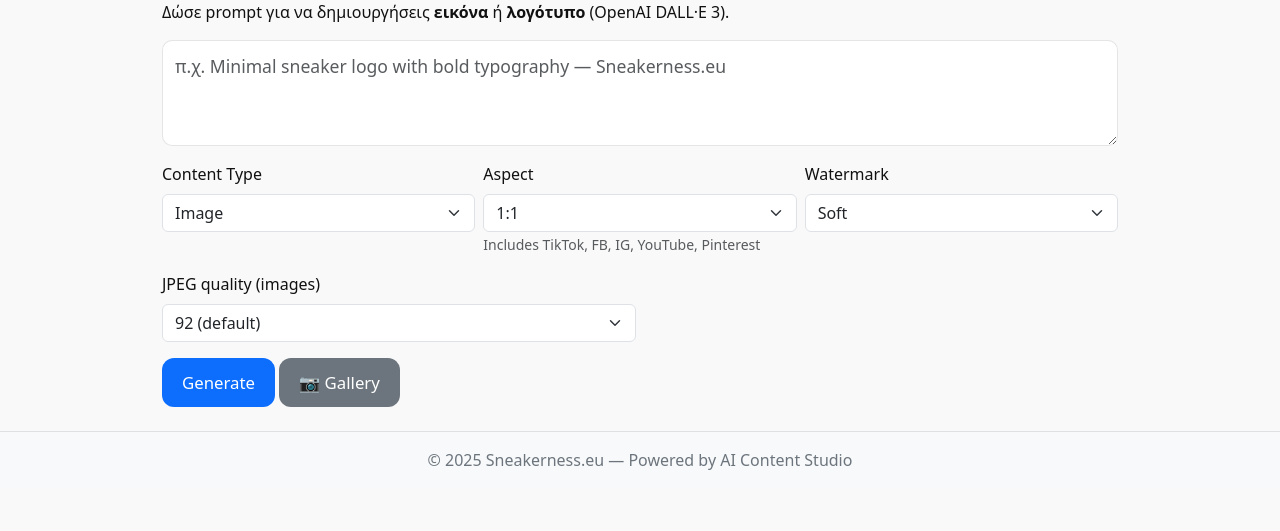
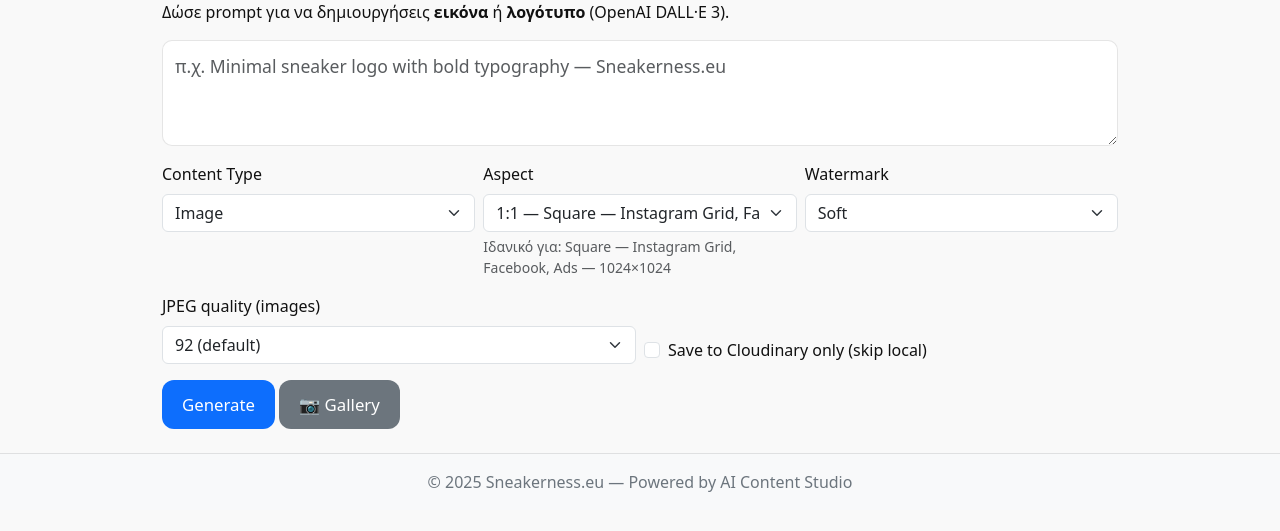
Before and after one commit to ster4runsneakers/ai-content-studio, a Flask app: page / in a window 1280 px wide. Shown: the part 142-673 px from the top of the page. Run offline with Flask 3, Linux system fonts and the light colour scheme.

Commit message:
Cloudinary integration + save to cloud-only option

```diff
--- a/app.py
+++ b/app.py
@@ -1,9 +1,9 @@
 import os, io, base64, json, time, requests
+from datetime import datetime
 from flask import Flask, render_template, request, redirect, url_for
-from openai import OpenAI
 from dotenv import load_dotenv
 from PIL import Image, ImageDraw, ImageFont
-from datetime import datetime
+from openai import OpenAI
 
 # ── ENV ─────────────────────────────────────────
 load_dotenv()
@@ -11,11 +11,20 @@ OPENAI_KEY = os.getenv("OPENAI_API_KEY") or ""
 print("DEBUG OPENAI:", (OPENAI_KEY[:8] + "...") if OPENAI_KEY else "MISSING")
 client = OpenAI(api_key=OPENAI_KEY) if OPENAI_KEY else None
 
+# Cloudinary (προαιρετικό)
+import cloudinary, cloudinary.uploader, cloudinary.api
+CLOUDINARY_URL = os.getenv("CLOUDINARY_URL") or ""
+CLOUDINARY_FOLDER = (os.getenv("CLOUDINARY_FOLDER") or "ai-content-studio").strip("/")
+if CLOUDINARY_URL:
+    cloudinary.config(cloudinary_url=CLOUDINARY_URL)
+    print("Cloudinary: ON → folder:", CLOUDINARY_FOLDER)
+else:
+    print("Cloudinary: OFF (no CLOUDINARY_URL)")
+
 # ── DEBUG SWITCH ────────────────────────────────
 DEBUG_LOG = False
 def log(*args):
-    if DEBUG_LOG:
-        print(*args)
+    if DEBUG_LOG: print(*args)
 
 # ── FLASK ───────────────────────────────────────
 app = Flask(__name__)
@@ -31,6 +40,14 @@ ASPECT_SIZES = {
     "Facebook":  (1200, 628),    # ~1.91:1
     "Pinterest": (1000, 1500),   # 2:3
 }
+ASPECT_PRESETS = [
+    {"value":"1:1",       "w":1024, "h":1024, "label":"Square — Instagram Grid, Facebook, Ads"},
+    {"value":"9:16",      "w":1024, "h":1820, "label":"Vertical 9:16 — TikTok, Reels, Shorts"},
+    {"value":"4:5",       "w":1024, "h":1280, "label":"Portrait 4:5 — Instagram Feed"},
+    {"value":"16:9",      "w":1280, "h":720,  "label":"Wide 16:9 — YouTube, Website Banners"},
+    {"value":"Facebook",  "w":1200, "h":628,  "label":"Facebook Link/Feed Ads"},
+    {"value":"Pinterest", "w":1000, "h":1500, "label":"Pinterest Pins"},
+]
 WATERMARK_DEFAULT_TEXT = "Sneakerness.eu"
 
 # ── HELPERS ─────────────────────────────────────
@@ -38,21 +55,17 @@ def add_watermark(pil_img, text=WATERMARK_DEFAULT_TEXT, style="soft"):
     """ style: 'none'|'soft'|'badge' """
     if style == "none" or not text:
         return pil_img
-
     img = pil_img.convert("RGBA")
     w, h = img.size
     overlay = Image.new("RGBA", img.size, (0,0,0,0))
     draw = ImageDraw.Draw(overlay)
-
     try:
         font = ImageFont.truetype("arial.ttf", max(18, w // 40))
     except:
         font = ImageFont.load_default()
-
     bbox = draw.textbbox((0,0), text, font=font)
     text_w, text_h = bbox[2], bbox[3]
     pad = max(8, w // 200)
-
     if style == "badge":
         box_w = text_w + pad*3
         box_h = text_h + pad*2
@@ -66,58 +79,19 @@ def add_watermark(pil_img, text=WATERMARK_DEFAULT_TEXT, style="soft"):
         y = h - text_h - pad
         draw.text((x+1, y+1), text, font=font, fill=(0,0,0,120))
         draw.text((x, y), text, font=font, fill=(255,255,255,220))
-
     return Image.alpha_composite(img, overlay).convert("RGB")
 
 def white_to_transparent(pil_img, threshold=245):
     """ Λογότυπα: λευκό φόντο → διαφάνεια """
     img = pil_img.convert("RGBA")
-    datas = img.getdata()
     new_data = []
-    for r, g, b, a in datas:
+    for r, g, b, a in img.getdata():
         if r > threshold and g > threshold and b > threshold:
             new_data.append((r, g, b, 0))
         else:
             new_data.append((r, g, b, a))
     img.putdata(new_data)
     return img
-
-def save_from_url(url, prefix="gen", quality=92, as_png=False, wm_style="soft"):
-    resp = requests.get(url, timeout=120)
-    resp.raise_for_status()
-    img = Image.open(io.BytesIO(resp.content))
-
-    ts = datetime.now().strftime("%Y%m%d_%H%M%S")
-    ext = "png" if as_png else "jpg"
-    out_path = os.path.join(OUTPUT_DIR, f"{prefix}_{ts}.{ext}")
-
-    if as_png:
-        if img.mode != "RGBA": img = img.convert("RGBA")
-        img.save(out_path)
-    else:
-        img = img.convert("RGB")
-        img = add_watermark(img, style=wm_style)
-        img.save(out_path, quality=quality)
-
-    if not os.path.exists(out_path):
-        raise RuntimeError(f"save_from_url failed: {out_path}")
-    log("DEBUG SAVED (url) →", out_path)
-    return out_path
-
-def save_from_b64(b64_data, prefix="gen", out_format="png"):
-    """ Αποθήκευση base64 με ΣΩΣΤΟ extension. """
-    raw = base64.b64decode(b64_data)
-    ts = datetime.now().strftime("%Y%m%d_%H%M%S")
-    ext = (out_format or "png").lower()
-    if ext not in {"png", "jpg", "jpeg"}:
-        ext = "png"
-    out_path = os.path.join(OUTPUT_DIR, f"{prefix}_{ts}.{ext}")
-    with open(out_path, "wb") as f:
-        f.write(raw)
-    if not os.path.exists(out_path) or os.path.getsize(out_path) == 0:
-        raise RuntimeError(f"save_from_b64 failed (empty): {out_path}")
-    log("DEBUG SAVED (b64) →", out_path, "| size:", os.path.getsize(out_path))
-    return out_path
 
 def with_retries(fn, attempts=3, delay=1.5):
     last_err = None
@@ -135,39 +109,70 @@ def generate_with_openai(prompt, size_str="1024x1024"):
     def _call():
         return client.images.generate(model="gpt-image-1", prompt=prompt, size=size_str)
     resp = with_retries(_call, attempts=3, delay=2.0)
+    first = resp.data[0]
+    return {
+        "url":  getattr(first, "url", None),
+        "b64":  getattr(first, "b64_json", None),
+        "format": getattr(resp, "output_format", None) or getattr(first, "output_format", None) or "png"
+    }
 
-    log("DEBUG RAW RESPONSE:", resp)
-    first = resp.data[0]
-    url = getattr(first, "url", None)
-    b64 = getattr(first, "b64_json", None)
-    out_fmt = getattr(resp, "output_format", None) or getattr(first, "output_format", None) or "png"
-    log("DEBUG URL:", url)
-    log("DEBUG B64:", "YES" if b64 else "NO", "| format:", out_fmt)
+def upload_pil_to_cloudinary(pil_img, public_id, fmt="png", tags=None):
+    """Ανεβάζει PIL εικόνα απευθείας στο Cloudinary (χωρίς τοπικό save)."""
+    if not CLOUDINARY_URL:
+        return None, None
+    buf = io.BytesIO()
+    fmt = fmt.lower()
+    if fmt in ("jpg", "jpeg"):
+        pil_img = pil_img.convert("RGB")
+        pil_img.save(buf, format="JPEG", quality=92)
+    else:
+        if pil_img.mode != "RGBA":  # κρατάμε διαφάνεια όπου χρειάζεται (logos)
+            pil_img = pil_img.convert("RGBA")
+        pil_img.save(buf, format="PNG")
+    buf.seek(0)
+    res = cloudinary.uploader.upload(
+        buf,
+        folder=CLOUDINARY_FOLDER,
+        public_id=public_id,
+        overwrite=True,
+        resource_type="image",
+        tags=tags or []
+    )
+    return res.get("secure_url"), res
 
-    return {"url": url, "b64": b64, "format": out_fmt}
+def save_local(pil_img, out_path, quality=92, as_png=False):
+    os.makedirs(os.path.dirname(out_path), exist_ok=True)
+    if as_png:
+        if pil_img.mode != "RGBA": pil_img = pil_img.convert("RGBA")
+        pil_img.save(out_path)
+    else:
+        pil_img = pil_img.convert("RGB")
+        pil_img.save(out_path, quality=quality)
+    if not os.path.exists(out_path):
+        raise RuntimeError(f"Local save failed: {out_path}")
+    return out_path
 
 def write_metadata(out_path, payload:dict):
-    with open(out_path.rsplit('.',1)[0] + ".json", "w", encoding="utf-8") as f:
+    meta_path = out_path.rsplit('.',1)[0] + ".json"
+    with open(meta_path, "w", encoding="utf-8") as f:
         json.dump(payload, f, ensure_ascii=False, indent=2)
 
 # ── ROUTES ──────────────────────────────────────
 @app.route("/", methods=["GET", "POST"])
 def index():
     if request.method == "POST":
-        log("DEBUG FORM DATA:", request.form)
-
         user_prompt  = (request.form.get("prompt") or "").strip()
         aspect       = (request.form.get("aspect") or "1:1").strip()
         quality      = int(request.form.get("quality") or 92)
         content_type = (request.form.get("content_type") or "image").strip()  # image|logo
         wm_style     = (request.form.get("wm_style") or "soft").strip()       # soft|badge|none
+        cloud_only   = (request.form.get("cloud_only") == "1")
 
         if not user_prompt:
-            log("DEBUG: Missing prompt!")
             return "<pre>Missing prompt</pre>", 400
 
         width, height = ASPECT_SIZES.get(aspect, (1024,1024))
-        # DALL·E: για non-square στέλνουμε 1024x1024 και κάνουμε resize μετά
+        # OpenAI images API: μη-τετράγωνα → ζητάμε 1024x1024 και κάνουμε resize τοπικά
         size_str = f"{width}x{height}" if width==height else "1024x1024"
 
         final_prompt = user_prompt
@@ -178,71 +183,142 @@ def index():
         try:
             result = generate_with_openai(final_prompt, size_str=size_str)
 
-            # SAFE prefix για Windows/URLs (π.χ. 1:1 -> 1x1)
-            safe_aspect = aspect.replace(":", "x")
-            prefix = f"{'logo' if (content_type == 'logo') else 'gen'}_{safe_aspect}"
-
+            # Λήψη εικόνας → PIL
             if result["url"]:
-                out_path = save_from_url(
-                    result["url"], prefix=prefix, quality=quality,
-                    as_png=(content_type == "logo"),
-                    wm_style=("none" if content_type == "logo" else wm_style)
-                )
+                resp = requests.get(result["url"], timeout=120)
+                resp.raise_for_status()
+                img = Image.open(io.BytesIO(resp.content))
             elif result["b64"]:
-                out_fmt = "png" if content_type == "logo" else (result.get("format") or "png")
-                out_path = save_from_b64(result["b64"], prefix=prefix, out_format=out_fmt)
+                raw = base64.b64decode(result["b64"])
+                img = Image.open(io.BytesIO(raw))
             else:
                 return "<pre>No image returned from OpenAI (check verification/limits).</pre>", 500
 
-            # Post-process
-            img = Image.open(out_path)
+            # Post-process (resize + watermark/transparency)
+            safe_aspect = aspect.replace(":", "x")
+            ts = datetime.now().strftime("%Y%m%d_%H%M%S")
+            prefix = f"{'logo' if (content_type == 'logo') else 'gen'}_{safe_aspect}"
+            public_id = f"{prefix}_{ts}"
+
             if content_type == "logo":
                 if img.mode != "RGBA": img = img.convert("RGBA")
                 img = white_to_transparent(img, threshold=245)
                 if (width, height) != img.size:
                     img = img.resize((width, height))
-                img.save(out_path)  # PNG
+                final_fmt = "png"
             else:
                 img = img.convert("RGB")
                 if (width, height) != img.size:
                     img = img.resize((width, height))
                 img = add_watermark(img, style=wm_style)
-                img.save(out_path, quality=quality)
+                final_fmt = "jpg"
 
-            log("DEBUG FINAL SAVE →", out_path, "| size:", os.path.getsize(out_path))
+            cloud_url = None
+            # Cloud upload (αν υπάρχει CLOUDINARY_URL)
+            if CLOUDINARY_URL:
+                tags = [f"aspect:{safe_aspect}", f"type:{content_type}"]
+                if content_type != "logo":
+                    tags += [f"wm:{wm_style}", f"q:{quality}"]
+                cloud_url, _res = upload_pil_to_cloudinary(img, public_id=public_id, fmt=final_fmt, tags=tags)
+                if cloud_url:
+                    print("Cloud URL:", cloud_url)
 
-            payload = {
-                "prompt": user_prompt,
-                "final_prompt": final_prompt,
-                "aspect": aspect,
-                "width": width, "height": height,
-                "engine": "openai:gpt-image-1",
-                "content_type": content_type,
-                "watermark_style": ("none" if content_type == "logo" else wm_style),
-                "created_at": datetime.now().isoformat(),
-                "file": out_path.replace("\\", "/")
-            }
-            write_metadata(out_path, payload)
+            # Local save (αν ΔΕΝ είναι cloud_only)
+            out_web_path = None
+            if not cloud_only:
+                ext = "png" if (final_fmt == "png") else "jpg"
+                out_path = os.path.join(OUTPUT_DIR, f"{public_id}.{ext}")
+                save_local(img, out_path, quality=quality, as_png=(final_fmt == "png"))
+                print("FINAL SAVE:", os.path.abspath(out_path), "SIZE:", os.path.getsize(out_path))
+                payload = {
+                    "prompt": user_prompt,
+                    "final_prompt": final_prompt,
+                    "aspect": aspect,
+                    "width": width, "height": height,
+                    "engine": "openai:gpt-image-1",
+                    "content_type": content_type,
+                    "watermark_style": ("none" if content_type == "logo" else wm_style),
+                    "created_at": datetime.now().isoformat(),
+                    "file": out_path.replace("\\", "/"),
+                    "cloudinary_url": cloud_url
+                }
+                write_metadata(out_path, payload)
+                out_web_path = f"/static/outputs/{os.path.basename(out_path)}"
+            else:
+                # cloud-only: δεν γράφουμε τοπικό αρχείο
+                pass
 
             return redirect(url_for("gallery"))
 
         except Exception as e:
-            log("DEBUG ERROR:", e)
             return f"<pre>Image generation failed:\n{e}</pre>", 500
 
     return render_template(
         "index.html",
         aspects=list(ASPECT_SIZES.keys()),
-        wm_styles=["soft", "badge", "none"]
+        wm_styles=["soft", "badge", "none"],
+        presets=ASPECT_PRESETS
     )
 
 @app.route("/gallery")
 def gallery():
-    # Ταξινόμηση με βάση mtime (νεότερα πρώτα)
-    files = [f for f in os.listdir(OUTPUT_DIR) if f.lower().endswith((".jpg", ".png"))]
-    files.sort(key=lambda fn: os.path.getmtime(os.path.join(OUTPUT_DIR, fn)), reverse=True)
-    files = [f"/static/outputs/{f}" for f in files]
+    """Συνδυαστική gallery: Cloudinary (αν υπάρχει) + τοπικά αρχεία."""
+    items = []
+
+    # 1) Cloudinary assets (νεότερα πρώτα)
+    if CLOUDINARY_URL:
+        try:
+            res = cloudinary.api.resources(
+                type="upload",
+                prefix=CLOUDINARY_FOLDER + "/",  # μόνο ο φάκελος μας
+                max_results=100,
+                direction="desc",
+                context=False,
+                tags=False
+            )
+            for r in res.get("resources", []):
+                items.append({
+                    "url": r.get("secure_url"),
+                    "mtime": r.get("created_at")  # ISO string
+                })
+        except Exception as e:
+            print("Cloudinary list error:", e)
+
+    # 2) Local files
+    try:
+        names = os.listdir(OUTPUT_DIR)
+    except Exception as e:
+        names = []
+        print("GALLERY LIST ERROR:", e)
+
+    local_imgs = [f for f in names if f.lower().endswith((".jpg", ".jpeg", ".png"))]
+    for fname in local_imgs:
+        path = os.path.join(OUTPUT_DIR, fname)
+        try:
+            mtime = os.path.getmtime(path)
+        except:
+            mtime = 0
+        items.append({
+            "url": f"/static/outputs/{fname}",
+            "mtime": mtime
+        })
+
+    # Κανονικοποίηση mtime για sort: ISO string → timestamp
+    def to_ts(m):
+        if isinstance(m, (int, float)): return float(m)
+        # Cloudinary created_at e.g. "2025-10-01T16:22:33Z"
+        try:
+            return datetime.fromisoformat(m.replace("Z","+00:00")).timestamp()
+        except:
+            return 0.0
+
+    items.sort(key=lambda x: to_ts(x["mtime"]), reverse=True)
+    files = [it["url"] for it in items]  # το template περιμένει σκέτα URLs
     return render_template("gallery.html", files=files)
+
+@app.route("/health")
+def health():
+    return "ok", 200
 
 if __name__ == "__main__":
     app.run(debug=True)
--- a/requirements.txt
+++ b/requirements.txt
@@ -4,3 +4,4 @@ python-dotenv
 pillow
 requests
 gunicorn
+cloudinary
--- a/templates/index.html
+++ b/templates/index.html
@@ -18,15 +18,24 @@
           <option value="logo">Logo (PNG, transparent)</option>
         </select>
       </div>
+
       <div class="col-md-4">
         <label class="form-label">Aspect</label>
-        <select name="aspect" class="form-select">
-          {% for a in aspects %}
-            <option value="{{ a }}" {% if a == '1:1' %}selected{% endif %}>{{ a }}</option>
+        <select name="aspect" class="form-select" id="aspectSelect">
+          {% for p in presets %}
+            <option value="{{ p.value }}"
+                    data-help="{{ p.label }}"
+                    data-size="{{ p.w }}×{{ p.h }}"
+                    {% if p.value == '1:1' %}selected{% endif %}>
+              {{ p.value }} — {{ p.label }} ({{ p.w }}×{{ p.h }})
+            </option>
           {% endfor %}
         </select>
-        <small class="text-muted">Includes TikTok, FB, IG, YouTube, Pinterest</small>
+        <small id="aspectHelp" class="text-muted d-block mt-1">
+          Ιδανικό για: {{ presets[0].label }} — {{ presets[0].w }}×{{ presets[0].h }}
+        </small>
       </div>
+
       <div class="col-md-4">
         <label class="form-label">Watermark</label>
         <select name="wm_style" class="form-select" id="wmStyleSel">
@@ -46,6 +55,14 @@
           <option value="98">98 (max)</option>
         </select>
       </div>
+      <div class="col-md-6 d-flex align-items-end">
+        <div class="form-check">
+          <input class="form-check-input" type="checkbox" value="1" id="cloudOnlyChk" name="cloud_only">
+          <label class="form-check-label" for="cloudOnlyChk">
+            Save to Cloudinary only (skip local)
+          </label>
+        </div>
+      </div>
     </div>
 
     <button type="submit" class="btn btn-primary mt-3" id="genBtn">Generate</button>
@@ -59,6 +76,7 @@
 </div>
 
 <script>
+  // υπάρχουσα λογική
   const form = document.getElementById('genForm');
   const btn  = document.getElementById('genBtn');
   const loading = document.getElementById('loading');
@@ -68,9 +86,14 @@
 
   function syncUI() {
     const isLogo = typeSel.value === 'logo';
-    wmSel.value = isLogo ? 'none' : wmSel.value;
-    wmSel.disabled = isLogo;
-    qualityRow.style.display = isLogo ? 'none' : 'flex';
+    if (isLogo) {
+      wmSel.value = 'none';
+      wmSel.disabled = true;
+      qualityRow.style.display = 'none';
+    } else {
+      wmSel.disabled = false;
+      qualityRow.style.display = 'flex';
+    }
   }
   typeSel.addEventListener('change', syncUI);
   document.addEventListener('DOMContentLoaded', syncUI);
@@ -80,5 +103,18 @@
     loading.style.display = 'block';
     setTimeout(() => { btn.disabled = false; loading.style.display = 'none'; }, 120000);
   });
+
+  // ΝΕΟ: βοήθημα για Aspect/πλατφόρμες
+  const aspectSel  = document.getElementById('aspectSelect');
+  const aspectHelp = document.getElementById('aspectHelp');
+  function updateAspectHelp() {
+    const opt  = aspectSel.selectedOptions[0];
+    if (!opt) return;
+    const help = opt.getAttribute('data-help') || '';
+    const sz   = opt.getAttribute('data-size') || '';
+    aspectHelp.textContent = `Ιδανικό για: ${help} — ${sz}`;
+  }
+  aspectSel.addEventListener('change', updateAspectHelp);
+  document.addEventListener('DOMContentLoaded', updateAspectHelp);
 </script>
 {% endblock %}
```
